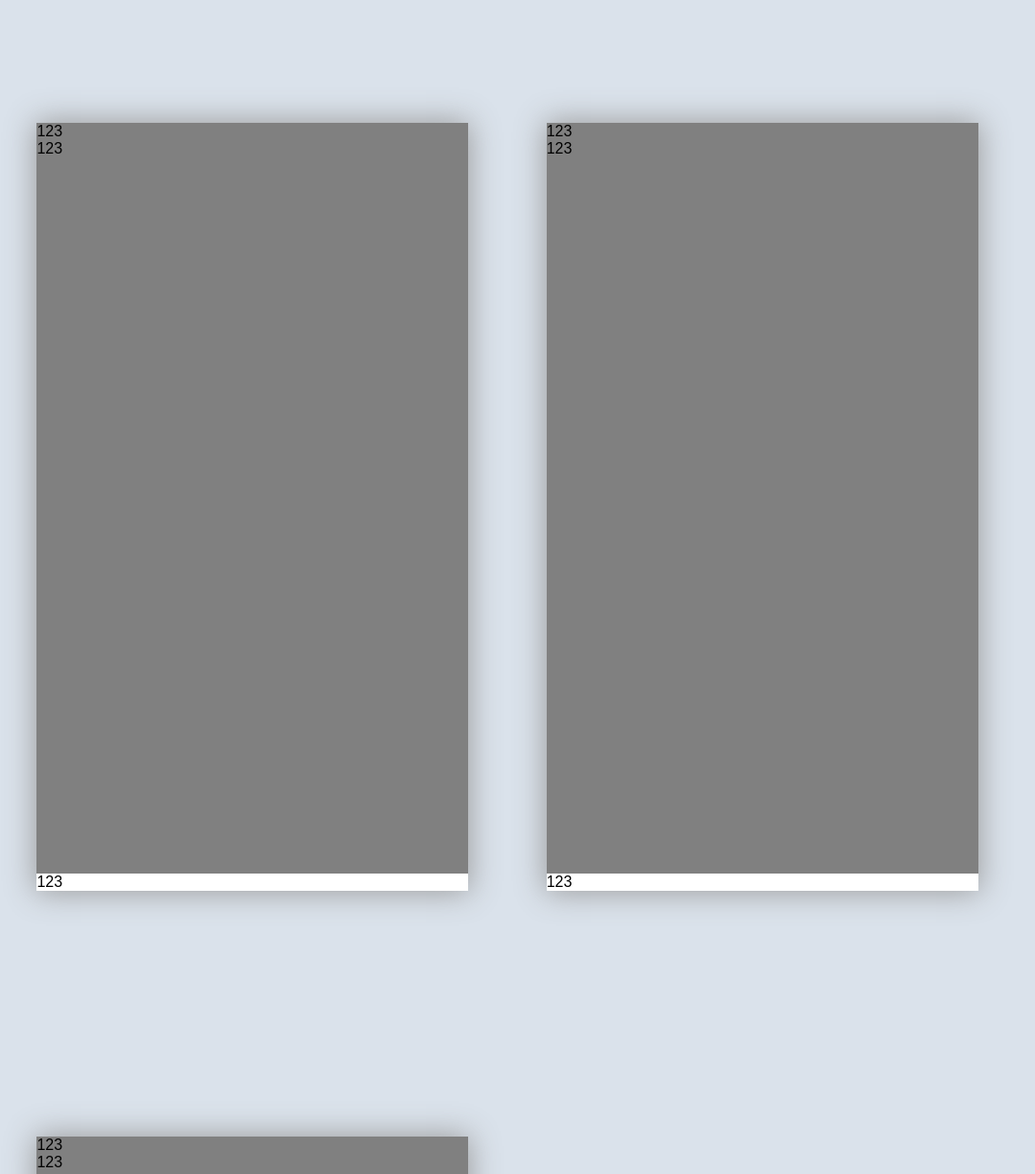
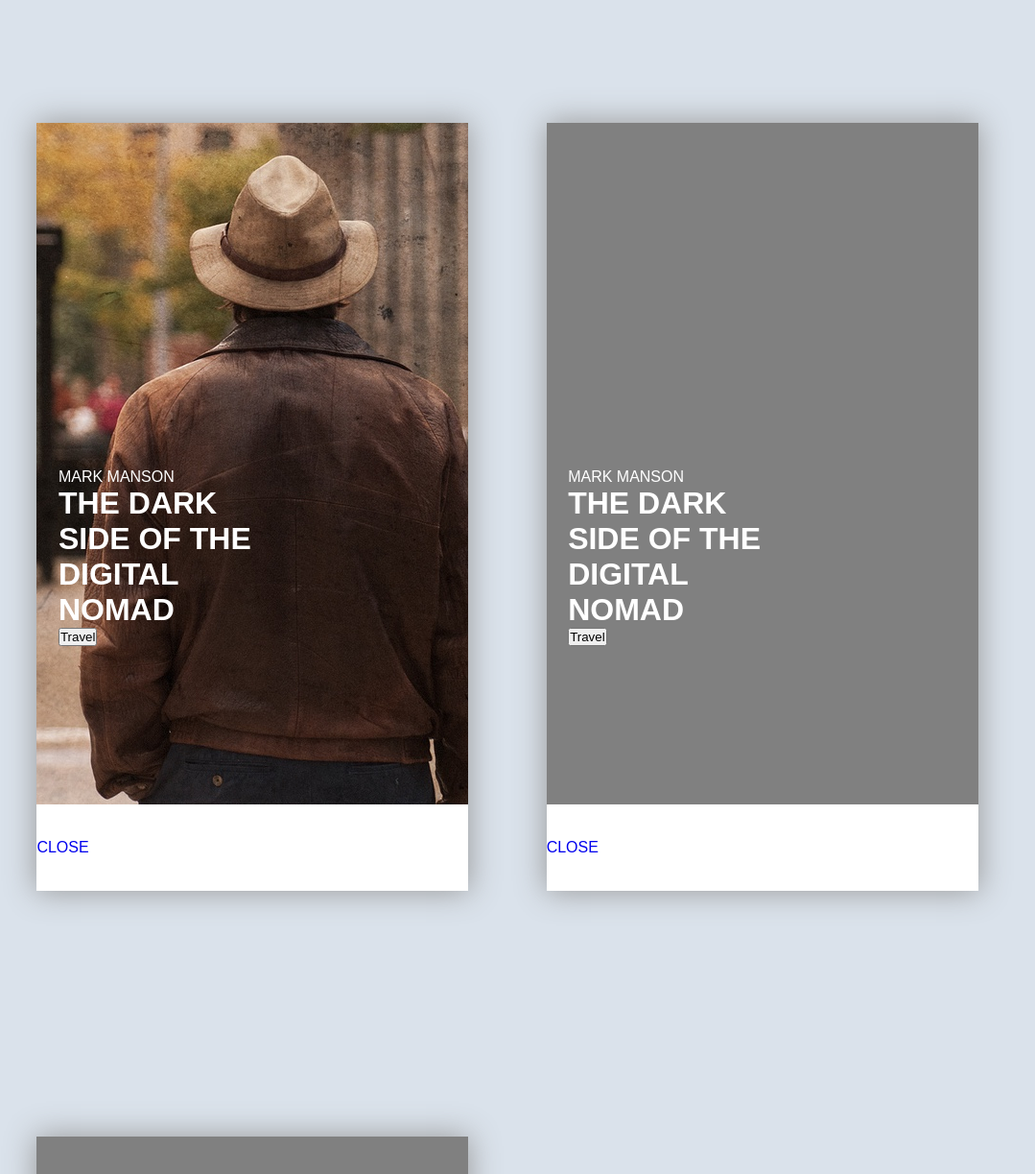
Before and after one commit to gatezh/DEMO, a plain HTML site: page Experiment 1/Part 1/index.html in a window 1280 px wide. Shown: the top 1223 px of the page at 96% size, without its empty margins (0-1079 px from the left). Drawn offline with Linux system fonts and the light colour scheme.

Commit message:
func: Add background and content for the first block Changes to be committed: 	modified:   Experiment 1/Part 1/css/style.css 	new file:   Experiment 1/Part 1/img/background-sml.jpg 	modified:   Experiment 1/Part 1/index.html

```diff
--- a/Experiment 1/Part 1/css/style.css
+++ b/Experiment 1/Part 1/css/style.css
@@ -1,7 +1,8 @@
 * {
-  padding: 0;
-  margin: 0;
-  font-family: sans-serif;
+    padding: 0;
+    margin: 0;
+    font-family: sans-serif;
+    text-decoration: none;
 }
 
 body {
@@ -18,17 +19,17 @@ body {
     position: relative;
 }
 
-/*.author {
+.block-1 {
+    background-image: url(../img/background-sml.jpg);
+    background-repeat: no-repeat;
+}
+
+.front-screen-content {
+    margin: 80% 0 0 5%;
+    width: 50%;
     text-transform: uppercase;
-    font-size: 16px;
     color: white;
-}*/
-
-/*.title {
-    text-transform: uppercase;
-    font-size: 52px;
-    color: white;
-}*/
+}
 
 footer {
     width: 100%;
@@ -37,3 +38,7 @@ footer {
     bottom: 0;
     left: 0;
 }
+
+.footer-menu p {
+    line-height: 90px;
+}
--- a/Experiment 1/Part 1/index.html
+++ b/Experiment 1/Part 1/index.html
@@ -8,28 +8,35 @@
 <body>
     <div class="wrapper">
         <div class="block-1">
-            <p>123</p>
-            <p>123</p>
+            <div class="front-screen-content">
+                <p class="author">Mark Manson</p>
+                <h1 class="title"> The dark side of the digital nomad</h1>
+                <button class="btn">Travel</button>
+            </div>
             <footer>
-                <p>123</p>
+                <div class="footer-menu">
+                    <p><a href="#">CLOSE</a></p>
+                </div>
             </footer>
-            <!-- <div class="content">
-                <h2 class="author">Mark Manson</h2>
-                <h2 class="title">The dark side of the digital nomad</h2>
-            </div> -->
         </div>
 
         <div class="block-2">
-            <p>123</p>
-            <p>123</p>
+            <div class="front-screen-content">
+                <p class="author">Mark Manson</p>
+                <h1 class="title"> The dark side of the digital nomad</h1>
+                <button class="btn">Travel</button>
+            </div>
             <footer>
-                <p>123</p>
+                <div class="footer-menu">
+                    <p><a href="#">CLOSE</a></p>
+                </div>
             </footer>
         </div>
 
         <div class="block-3">
-            <p>123</p>
-            <p>123</p>
+            <div class="front-screen-content">
+                <p class="author">Mark Manson</p>
+            </div>
         </div>
     </div>
 
```
Also changed, not shown: Experiment 1/Part 1/img/background-sml.jpg (added).
